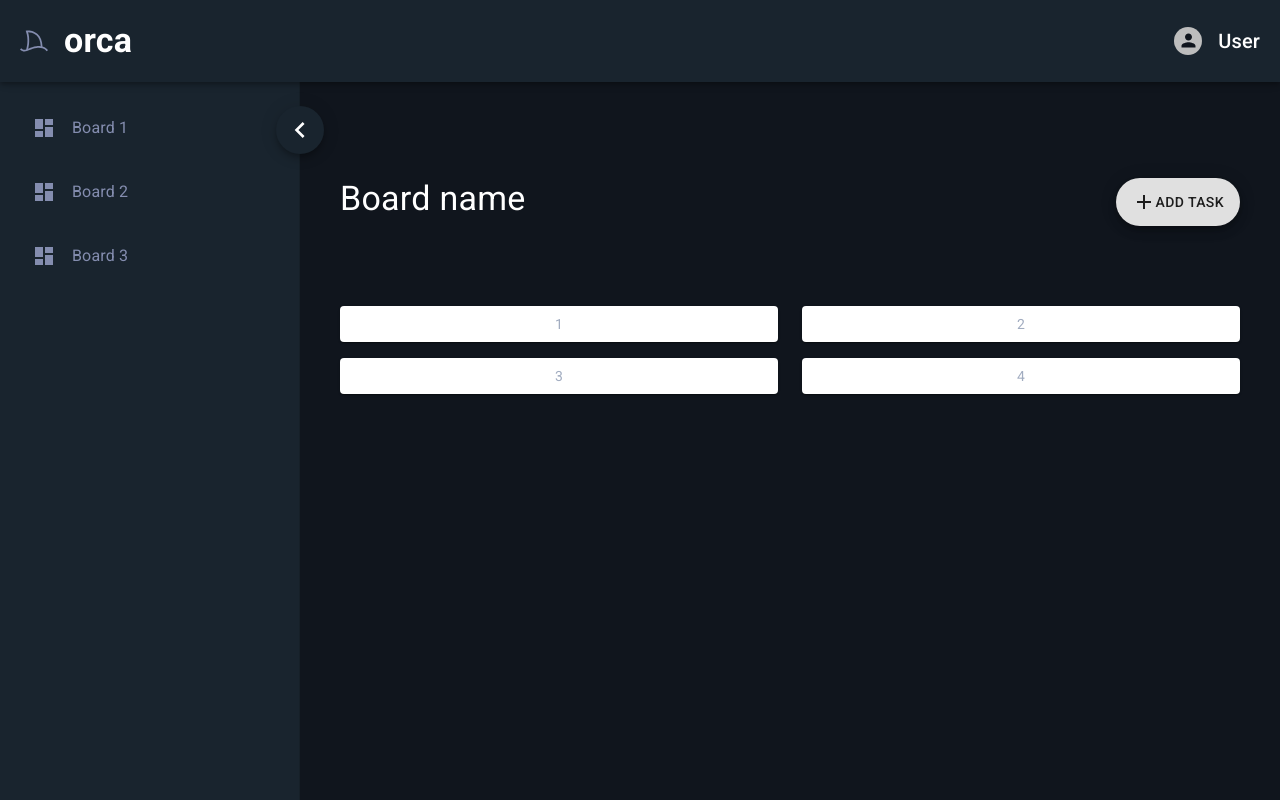
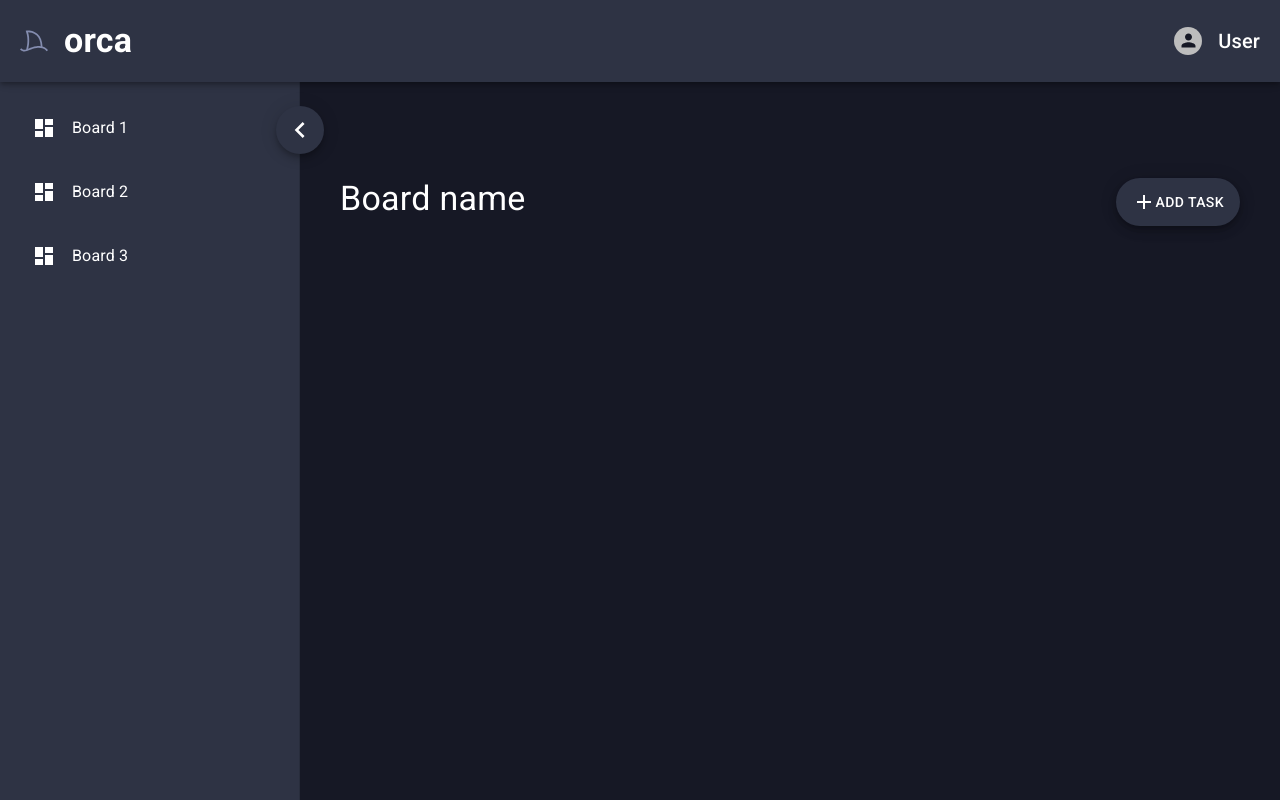
Before and after one commit to jplusequalt/orca_OLD, a React (Create React App) app: page / in a window 1280 px wide. Built offline with nearby package versions, Linux system fonts and the light colour scheme.

Commit message:
refactored styles for board into Board.styled'

```diff
--- a/src/Theme.tsx
+++ b/src/Theme.tsx
@@ -7,8 +7,8 @@ export const theme: Theme = createTheme({
       light: '#848daf',
     },
     background: {
-      default: '#10151d',
-      paper: '#19242e'
+      default: '#161825',
+      paper: '#2e3344'
     },
     text: {
       primary: '#fff',
--- a/src/components/Board.tsx
+++ b/src/components/Board.tsx
@@ -1,21 +1,13 @@
 import React, { SetStateAction, Dispatch } from 'react';
-import { Box, Grid, IconButton, Paper, styled, Typography, Fab } from '@mui/material';
+import { Box, Grid, IconButton, Paper, styled, Typography, Fab, Card } from '@mui/material';
 import AddIcon from '@mui/icons-material/Add';
-import { KanbanBoard, ToggleSideMenu } from '../styles/Board.styled';
+import { KanbanBoard, ToggleSideMenu, ToggleSideMenuIcon } from '../styles/Board.styled';
 import { theme } from '../Theme';
 
 type BoardProps = {
   sideMenuToggle: Dispatch<SetStateAction<boolean>>
   sideMenuOpen: boolean
 }
-
-const Item = styled(Paper)(({ theme }) => ({
-  backgroundColor: theme.palette.mode === 'dark' ? '#1A2027' : '#fff',
-  ...theme.typography.body2,
-  padding: theme.spacing(1),
-  textAlign: 'center',
-  color: theme.palette.text.secondary,
-}));
 
 
 export const Board: React.FC<BoardProps> = ({ sideMenuToggle, sideMenuOpen }) => {
@@ -25,54 +17,34 @@ export const Board: React.FC<BoardProps> = ({ sideMenuToggle, sideMenuOpen }) =>
   return (
     <Box sx={{ width: '100%', display: 'flex' }}>
       <KanbanBoard open={sideMenuOpen}>
-        <Fab
-          sx={{
-            width: '3rem',
-            height: '3rem',
-            paddingLeft: 0,
-            marginBottom: '1.5rem',
-            backgroundColor: theme.palette.background.paper,
-            '&:hover': {
-              backgroundColor: '#848daf',
-            },
-            transition: theme.transitions.create('margin', {
-              easing: theme.transitions.easing.sharp,
-              duration: theme.transitions.duration.enteringScreen,
-            }),
-            marginLeft: '-4rem',
-            ...(!sideMenuOpen && {
-                transition: theme.transitions.create('margin', {
-                easing: theme.transitions.easing.easeOut,
-                duration: theme.transitions.duration.leavingScreen,
-              }),
-              marginLeft: 0
-            }),
-            zIndex: theme.zIndex.drawer + 1
-          }}
-          onClick={() => { sideMenuToggle(!sideMenuOpen) }}>
-          <ToggleSideMenu reversed={sideMenuOpen} />
-        </Fab>
+        <ToggleSideMenu
+          onClick={() => { sideMenuToggle(!sideMenuOpen) }}
+          open={sideMenuOpen}
+          >
+          <ToggleSideMenuIcon open={sideMenuOpen} />
+        </ToggleSideMenu>
         <Box>
           <Box sx={{ display: 'flex', justifyContent: 'space-between', marginBottom: '5rem' }}>
             <Typography variant='h4'>Board name</Typography>
-            <Fab variant='extended'>
+            <Fab
+              variant='extended'
+              sx={{
+                backgroundColor: theme.palette.background.paper,
+                '&:hover': {
+                  backgroundColor: '#848daf',
+                },
+                color: 'white'
+              }}>
               <AddIcon />
               Add Task
             </Fab>
           </Box>
         </Box>
         <Grid container rowSpacing={2} columnSpacing={{ xs: 1, sm: 2, md: 3 }}>
-          <Grid item xs={6}>
-            <Item>1</Item>
-          </Grid>
-          <Grid item xs={6}>
-            <Item>2</Item>
-          </Grid>
-          <Grid item xs={6}>
-            <Item>3</Item>
-          </Grid>
-          <Grid item xs={6}>
-            <Item>4</Item>
+          <Grid item xs={4}>
+            <Card>
+
+            </Card>
           </Grid>
         </Grid>
       </KanbanBoard>
--- a/src/components/SideMenu.tsx
+++ b/src/components/SideMenu.tsx
@@ -52,8 +52,8 @@ export const SideMenu: React.FC<SideMenuProps> = ({ visible }) => {
                   alignItems: 'center',
                   gap: '1rem'
                   }} >
-                <DashboardIcon sx={{ fill: theme.palette.primary.light }} />
-                <ListItemText primary={board} sx={{ color: theme.palette.primary.light }} />
+                <DashboardIcon sx={{ fill: theme.palette.text.primary }} />
+                <ListItemText primary={board} sx={{ color: theme.palette.text.primary }} />
               </ListItemIcon>
             </ListItemButton>
           </ListItem>
--- a/src/styles/Board.styled.tsx
+++ b/src/styles/Board.styled.tsx
@@ -1,5 +1,5 @@
 import ChevronLeft from "@mui/icons-material/ChevronLeft";
-import { Box, IconButton, styled } from "@mui/material";
+import { Fab, styled } from "@mui/material";
 
 export const KanbanBoard = styled('div', { shouldForwardProp: (prop) => prop !== 'open' })<{
   open?: boolean;
@@ -20,18 +20,44 @@ export const KanbanBoard = styled('div', { shouldForwardProp: (prop) => prop !==
       duration: theme.transitions.duration.enteringScreen,
     }),
     marginLeft: 0,
-  }),
+  })
 }));
 
-export const ToggleSideMenu = styled(ChevronLeft)<{
-  reversed: boolean;
-}>(({ reversed }) => ({
+export const ToggleSideMenuIcon = styled(ChevronLeft)<{
+  open: boolean;
+}>(({ open }) => ({
   color: 'white',
   width: '2rem',
   height: '2rem',
   marginLeft: 0,
-  transform: !reversed ? 'rotate(180deg)' : 'rotate(0deg)',
+  transform: !open ? 'rotate(180deg)' : 'rotate(0deg)',
   '&:hover': {
     filter: 'brightness(0.8)'
   }
 }));
+
+export const ToggleSideMenu = styled(Fab, { shouldForwardProp: (prop) => prop !== 'open' })<{
+  open?: boolean;
+}>(({ theme, open }) => ({
+  width: '3rem',
+  height: '3rem',
+  paddingLeft: 0,
+  marginBottom: '1.5rem',
+  backgroundColor: theme.palette.background.paper,
+  '&:hover': {
+    backgroundColor: '#848daf',
+  },
+  transition: theme.transitions.create('margin', {
+    easing: theme.transitions.easing.sharp,
+    duration: theme.transitions.duration.enteringScreen,
+  }),
+  zIndex: theme.zIndex.drawer + 1,
+  marginLeft: '-4rem',
+  ...(!open && {
+      transition: theme.transitions.create('margin', {
+      easing: theme.transitions.easing.easeOut,
+      duration: theme.transitions.duration.leavingScreen,
+    }),
+    marginLeft: 0
+  })
+}));
--- a/src/styles/Navbar.styled.tsx
+++ b/src/styles/Navbar.styled.tsx
@@ -9,6 +9,7 @@ export const Nav = styled(AppBar)(({ theme }) => ({
   flexDirection: 'row',
   justifyContent: 'space-between',
   alignItems: 'center',
+  backgroundColor: theme.palette.background.paper,
   zIndex: theme.zIndex.drawer + 1,
   [theme.breakpoints.down("sm")]: {
     padding: '1rem'
```
